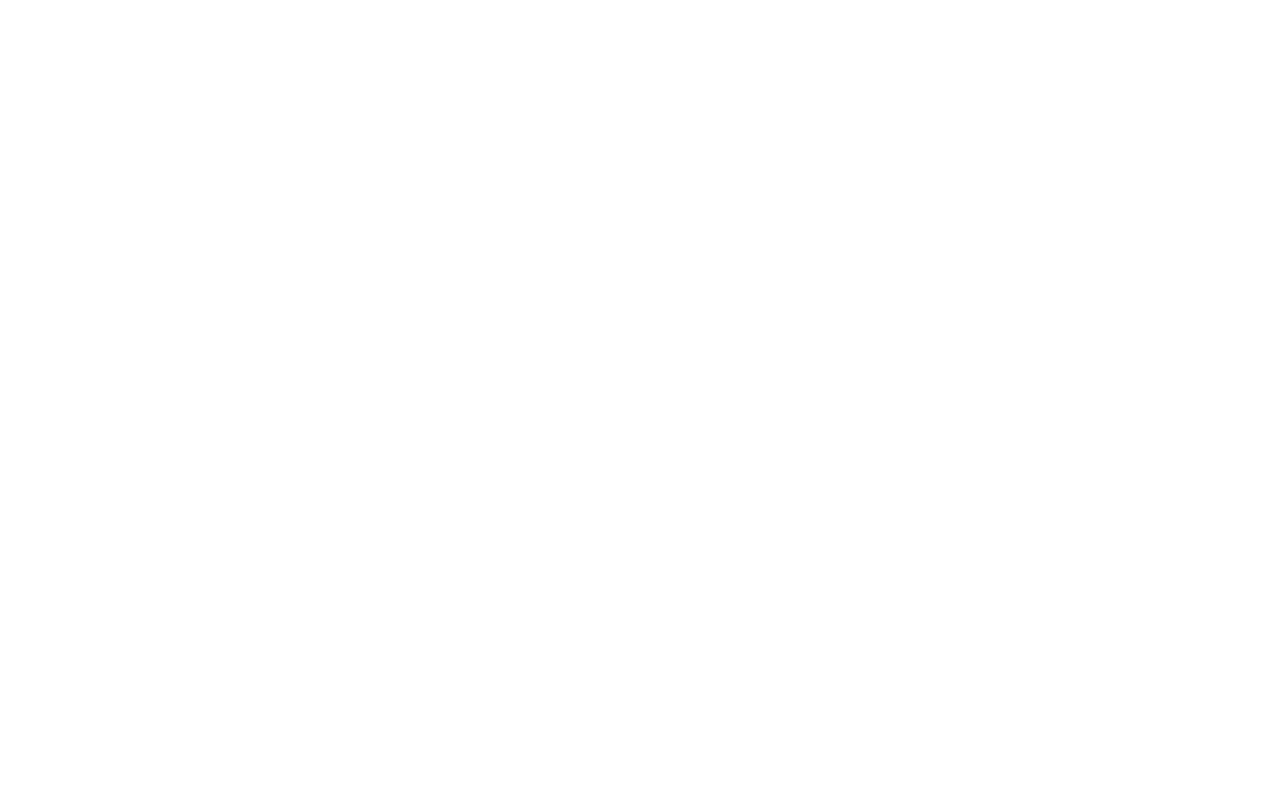
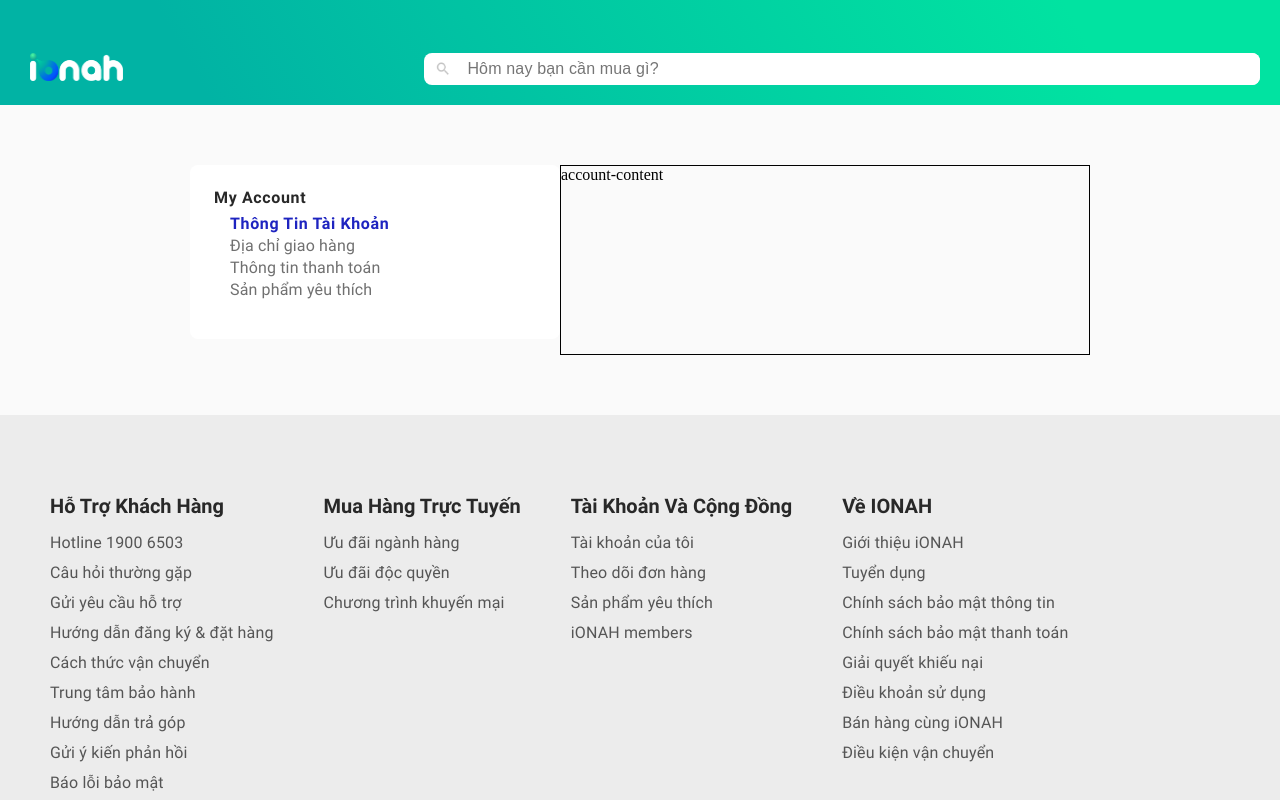
Before and after one commit to TrinhVanHiep/iONAH, a React (Create React App) app: page /account in a window 1280 px wide. Before the commit this address had no page. Shown: the top 800 px of the page. Built offline with nearby package versions, Linux system fonts and the light colour scheme.

Commit message:
make account page

```diff
--- a/src/App.js
+++ b/src/App.js
@@ -4,6 +4,7 @@
 import About from "../src/Page/About";
 import HomePage from "../src/Page/HomePage";
 import StyleGuide from "../src/Page/StyleGuide";
+import Account from './Page/Account/Account';
 function App() {
   return (
     <div className="App">
@@ -11,6 +12,7 @@
         <Route path="/" element={<StyleGuide />} />
         <Route path="home-page" element={<HomePage />} />
         <Route path="about" element={<About />} />
+        <Route path="account/*" element={<Account />} />
       </Routes>
     </div>
   );
--- /dev/null
+++ b/src/Page/Account/Account.js
@@ -0,0 +1,19 @@
+import React from 'react'
+import "./Account.scss"
+import Layout from '../../component/Layout';
+import LayoutAccountMenu from '../../component/LayoutAccountMenu/LayoutAccountMenu';
+
+function Account() {
+  return (
+    <Layout>
+      <div className="account">
+        <div className="account-menu">
+          <LayoutAccountMenu />
+        </div>
+        <div className="account-content">account-content</div>
+      </div>
+    </Layout>
+  )
+}
+
+export default Account;
--- /dev/null
+++ b/src/Page/Account/Account.scss
@@ -0,0 +1,20 @@
+.account {
+  width: 100%;
+  padding: 60px 190px;
+  box-sizing: border-box;
+  background-color: #FAFAFA;
+  display: flex;
+  justify-content: space-between;
+
+  .account-menu {
+    max-width: 370px;
+    width: 100%;
+  }
+
+  .account-content {
+    border: 1px solid;
+    max-width: 1150px;
+    width: 100%;
+  }
+
+}
--- /dev/null
+++ b/src/component/LayoutAccountMenu/LayoutAccountMenu.js
@@ -0,0 +1,38 @@
+import React from 'react'
+import "./LayoutAccountMenu.scss"
+
+function LayoutAccountMenu() {
+  return (
+    <ul className="layout-account-menu">
+      <li className="menu-items">
+        <p className="menu-items__name">My Account</p>
+        <ul className="sub-menu">
+          <li className="sub-menu__item active">
+            <a>Thông tin tài khoản</a>
+          </li>
+          <li className="sub-menu__item">
+            <a>Địa chỉ giao hàng</a>
+          </li>
+          <li className="sub-menu__item">
+            <a>Thông tin thanh toán</a>
+          </li>
+          <li className="sub-menu__item">
+            <a>Sản phẩm yêu thích</a>
+          </li>
+        </ul>
+      </li>
+      {/* <li>1
+        <ul>
+          <li>sub-1</li>
+        </ul>
+      </li>
+      <li>1
+        <ul>
+          <li>sub-1</li>
+        </ul>
+      </li> */}
+    </ul>
+  )
+}
+
+export default LayoutAccountMenu
--- /dev/null
+++ b/src/component/LayoutAccountMenu/LayoutAccountMenu.scss
@@ -0,0 +1,62 @@
+.layout-account-menu {
+  box-sizing: border-box;
+  display: flex;
+  flex-direction: column;
+  align-items: flex-start;
+  padding: 24px;
+  gap: 8px;
+  width: 370px;
+  height: 174px;
+  background: #FFFFFF;
+  border-radius: 8px;
+  margin-bottom: 16px;
+
+  .menu-items {
+
+    &__name {
+      font-family: 'Roboto', sans-serif;
+      font-style: normal;
+      font-weight: 600;
+      font-size: 16px;
+      line-height: 18px;
+      letter-spacing: 0.04em;
+      text-transform: capitalize;
+      color: #282828;
+      margin-bottom: 8px;
+    }
+
+    .sub-menu {
+      padding-left: 16px;
+
+      &__item {
+        margin-bottom: 4px;
+        cursor: pointer;
+
+        a {
+          font-family: 'Roboto', sans-serif;
+          font-style: normal;
+          font-weight: 400;
+          font-size: 16px;
+          line-height: 18px;
+          letter-spacing: 0.01em;
+          color: #707070;
+        }
+      }
+
+      .active {
+        margin-bottom: 4px;
+
+        a {
+          font-family: 'Roboto', sans-serif;
+          font-style: normal;
+          font-weight: 600;
+          font-size: 16px;
+          line-height: 18px;
+          letter-spacing: 0.04em;
+          text-transform: capitalize;
+          color: #1E24C0;
+        }
+      }
+    }
+  }
+}
```
